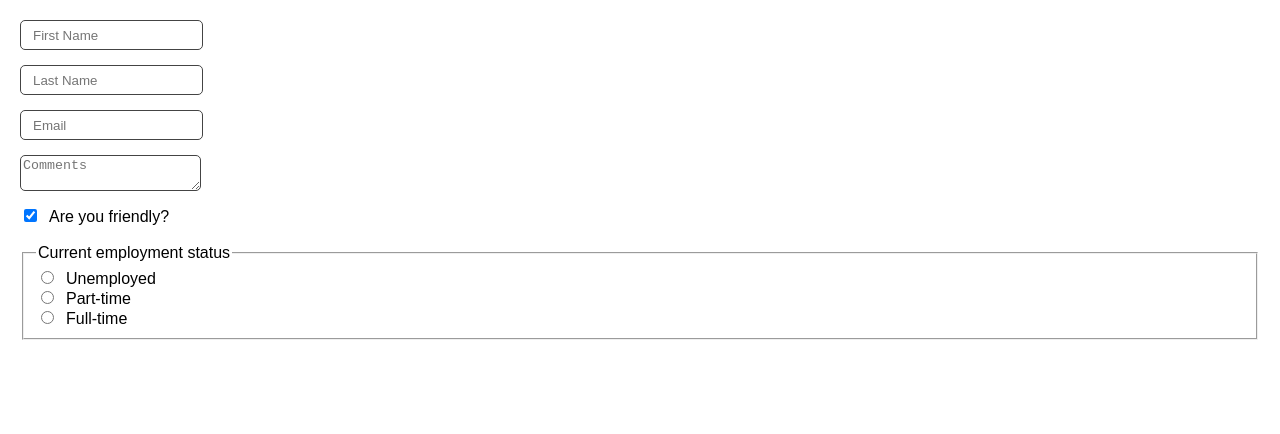
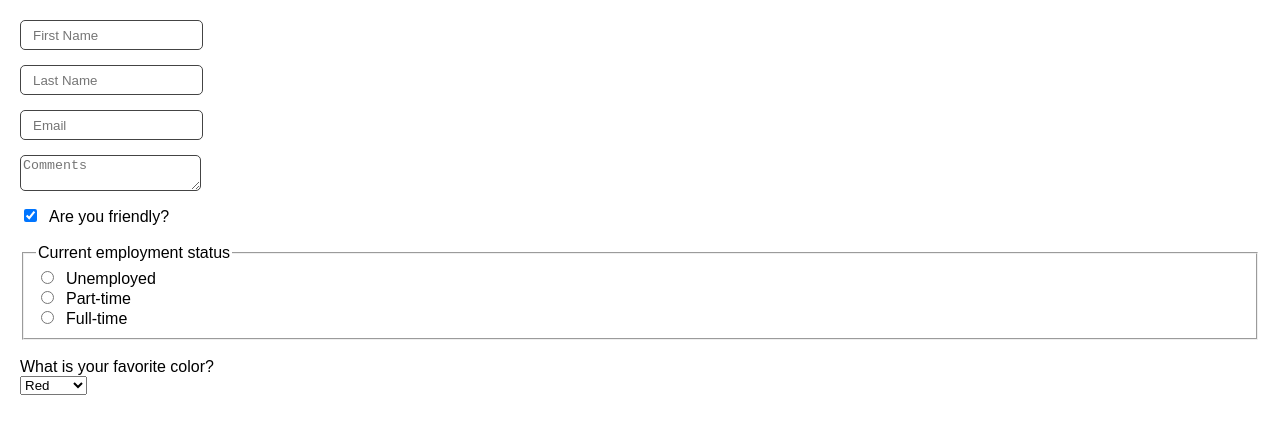
Before and after one commit to mayamauchi/MemeGenerator, a React (Create React App) app: page / in a window 1280 px wide. Shown: the top 434 px of the page. Built offline with nearby package versions, Linux system fonts and the light colour scheme.

Commit message:
Forms: handle input change, select

```diff
--- a/src/Practices/Form.js
+++ b/src/Practices/Form.js
@@ -9,12 +9,14 @@
             email: "",
             comments: "",
             isFriendly: true,
-            employment: ""
+            employment: "",
+            favColor: ""
         }
     )
     console.log(formData.employment)
 
     function handleChange(event) {
+//        console.log(event)
         const {name, value, type, checked} = event.target
         setFormData(prevFormData => {
             return {
@@ -66,7 +68,6 @@
 
             <fieldset>
                 <legend>Current employment status</legend>
-
                 <input
                     type="radio"
                     id="unemployed"
@@ -99,8 +100,25 @@
                 />
                 <label htmlFor="full-time">Full-time</label>
                 <br />
+            </fieldset>
+            <br />
 
-            </fieldset>
+            <label htmlFor="favColor">What is your favorite color?</label>
+            <br />
+            <select
+                id="favColor"
+                value={formData.favColor}
+                onChange={handleChange}
+                name="favColor"
+            >
+                <option value="red">Red</option>
+                <option value="orange">Orange</option>
+                <option value="yellow">Yellow</option>
+                <option value="green">Green</option>
+                <option value="blue">Blue</option>
+                <option value="indigo">Indigo</option>
+                <option value="violet">Violet</option>
+            </select>
         </form>
     )
 }
```
